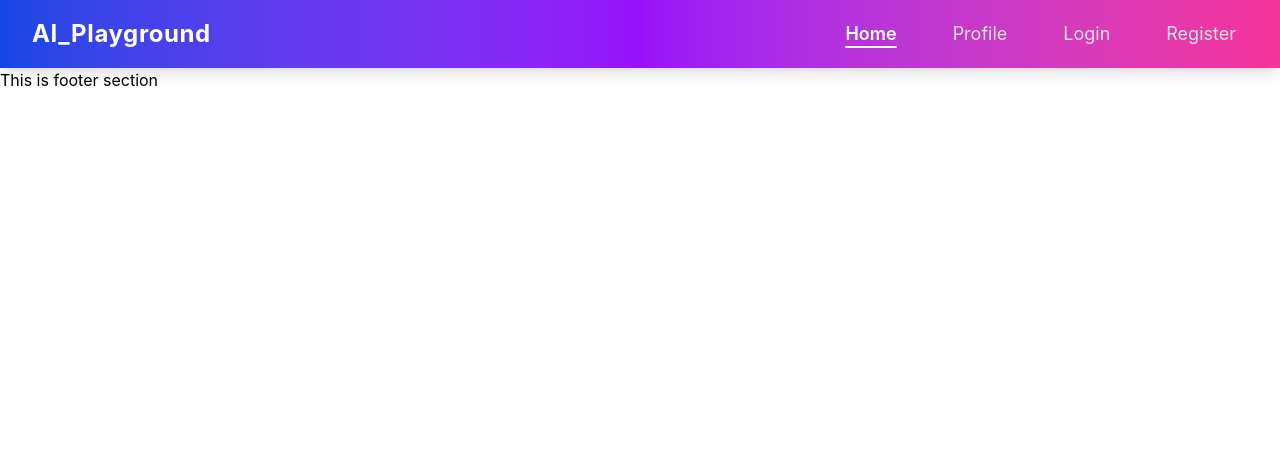
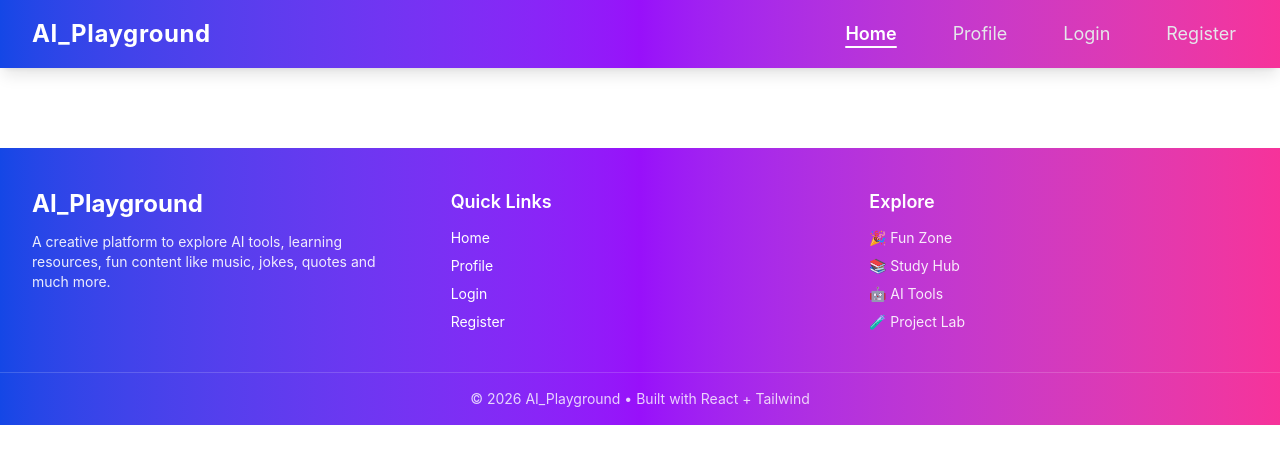
Before and after one commit to bhagyashreepawar1618/AI_PLAYGROUND, a React (Vite) app in the folder Frontend/: page / in a window 1280 px wide. Shown: the top 464 px of the page. Built offline with nearby package versions, Linux system fonts and the light colour scheme.

Commit message:
updated styling of footer and added links

```diff
--- a/Frontend/src/components/MainComponents/Footer.jsx
+++ b/Frontend/src/components/MainComponents/Footer.jsx
@@ -1,8 +1,59 @@
+import { NavLink } from 'react-router-dom';
+
 function Footer() {
   return (
-    <>
-      <h1>This is footer section</h1>
-    </>
+    <footer className="bg-gradient-to-r from-blue-700 via-purple-600 to-pink-500 text-white mt-20">
+      <div className="max-w-7xl mx-auto px-8 py-10 grid md:grid-cols-3 gap-10">
+        {/* Project Info */}
+        <div>
+          <h2 className="text-2xl font-bold mb-3">AI_Playground</h2>
+          <p className="text-sm opacity-90">
+            A creative platform to explore AI tools, learning resources, fun
+            content like music, jokes, quotes and much more.
+          </p>
+        </div>
+
+        {/* Quick Links */}
+        <div>
+          <h3 className="text-lg font-semibold mb-3">Quick Links</h3>
+
+          <div className="flex flex-col gap-2 text-sm">
+            <NavLink to="/" className="hover:translate-x-1 transition">
+              Home
+            </NavLink>
+
+            <NavLink to="/profile" className="hover:translate-x-1 transition">
+              Profile
+            </NavLink>
+
+            <NavLink to="/login" className="hover:translate-x-1 transition">
+              Login
+            </NavLink>
+
+            <NavLink to="/register" className="hover:translate-x-1 transition">
+              Register
+            </NavLink>
+          </div>
+        </div>
+
+        {/* Sections */}
+        <div>
+          <h3 className="text-lg font-semibold mb-3">Explore</h3>
+
+          <ul className="flex flex-col gap-2 text-sm opacity-90">
+            <li className="hover:translate-x-1 transition">🎉 Fun Zone</li>
+            <li className="hover:translate-x-1 transition">📚 Study Hub</li>
+            <li className="hover:translate-x-1 transition">🤖 AI Tools</li>
+            <li className="hover:translate-x-1 transition">🧪 Project Lab</li>
+          </ul>
+        </div>
+      </div>
+
+      {/* Bottom Bar */}
+      <div className="border-t border-white/20 text-center py-4 text-sm opacity-80">
+        © {new Date().getFullYear()} AI_Playground • Built with React + Tailwind
+      </div>
+    </footer>
   );
 }
 
```
